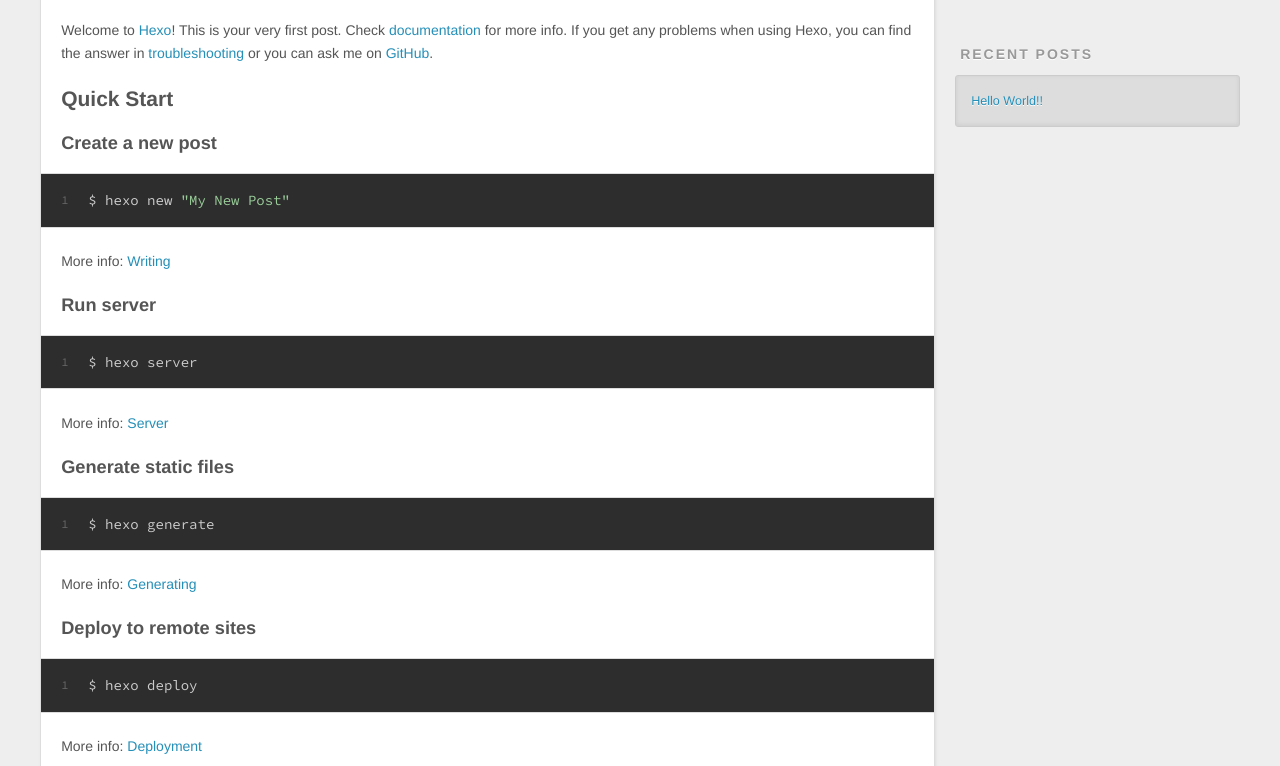
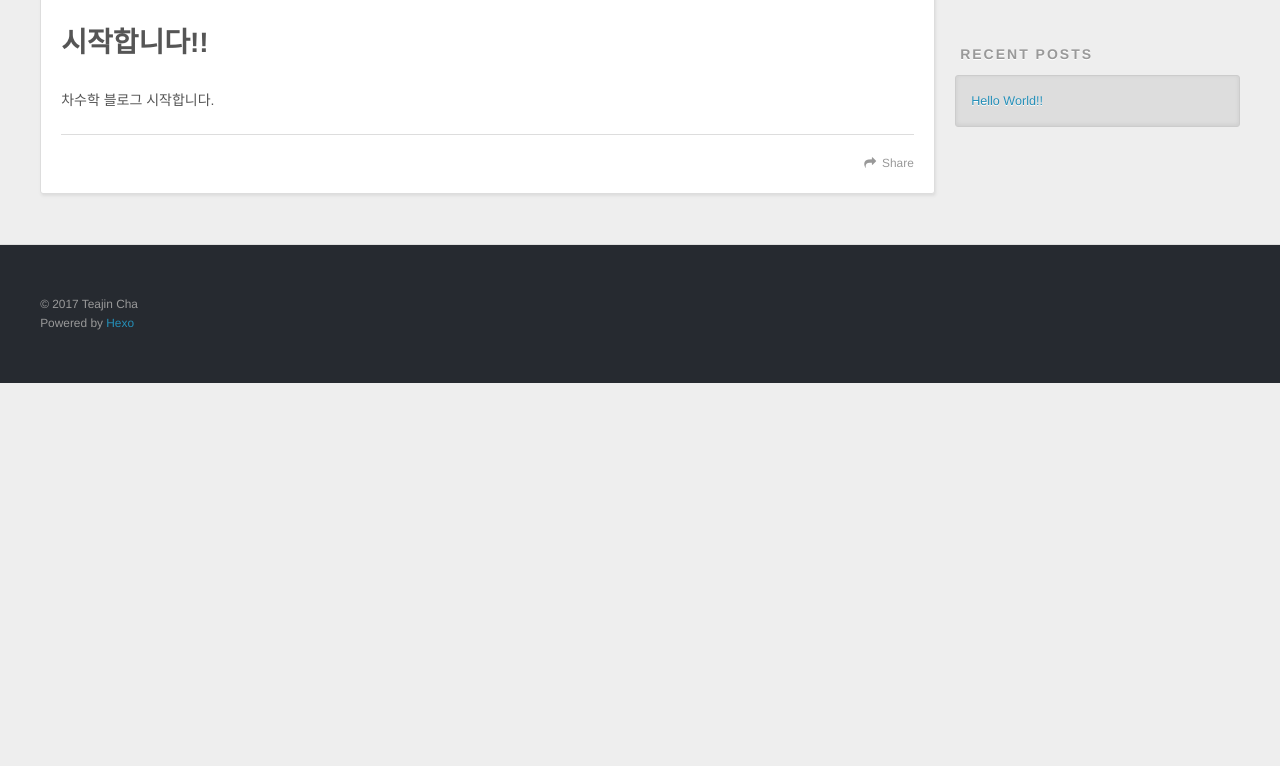
Before and after one commit to chacha86/chacha86.github.io, a plain HTML site: page 2017/03/02/hello-world/index.html in a window 1280 px wide. Shown: the part 434-1200 px from the top of the page. After the commit the page ends 817 px from the top, so only its background shows below. Drawn offline with nearby package versions, Linux system fonts and the light colour scheme.

Commit message:
Site updated: 2017-03-03 00:07:08

```diff
--- a/2017/03/02/hello-world/index.html
+++ b/2017/03/02/hello-world/index.html
@@ -5,19 +5,16 @@
 
   <title>Hello World!! | 차수학</title>
   <meta name="viewport" content="width=device-width, initial-scale=1, maximum-scale=1">
-  <meta name="description" content="Welcome to Hexo! This is your very first post. Check documentation for more info. If you get any problems when using Hexo, you can find the answer in troubleshooting or you can ask me on GitHub.
-Quick">
+  <meta name="description" content="시작합니다!!차수학 블로그 시작합니다.">
 <meta property="og:type" content="article">
 <meta property="og:title" content="Hello World!!">
 <meta property="og:url" content="http://chacha86.github.io/2017/03/02/hello-world/index.html">
 <meta property="og:site_name" content="차수학">
-<meta property="og:description" content="Welcome to Hexo! This is your very first post. Check documentation for more info. If you get any problems when using Hexo, you can find the answer in troubleshooting or you can ask me on GitHub.
-Quick">
-<meta property="og:updated_time" content="2017-03-02T14:56:22.549Z">
+<meta property="og:description" content="시작합니다!!차수학 블로그 시작합니다.">
+<meta property="og:updated_time" content="2017-03-02T15:06:42.185Z">
 <meta name="twitter:card" content="summary">
 <meta name="twitter:title" content="Hello World!!">
-<meta name="twitter:description" content="Welcome to Hexo! This is your very first post. Check documentation for more info. If you get any problems when using Hexo, you can find the answer in troubleshooting or you can ask me on GitHub.
-Quick">
+<meta name="twitter:description" content="시작합니다!!차수학 블로그 시작합니다.">
 
     <link rel="alternate" href="/atom.xml" title="차수학" type="application/atom+xml">
 
@@ -88,20 +85,12 @@ Quick">
 
     <div class="article-entry" itemprop="articleBody">
 
-        <p>Welcome to <a href="https://hexo.io/" target="_blank" rel="external">Hexo</a>! This is your very first post. Check <a href="https://hexo.io/docs/" target="_blank" rel="external">documentation</a> for more info. If you get any problems when using Hexo, you can find the answer in <a href="https://hexo.io/docs/troubleshooting.html" target="_blank" rel="external">troubleshooting</a> or you can ask me on <a href="https://github.com/hexojs/hexo/issues" target="_blank" rel="external">GitHub</a>.</p>
-<h2 id="Quick-Start"><a href="#Quick-Start" class="headerlink" title="Quick Start"></a>Quick Start</h2><h3 id="Create-a-new-post"><a href="#Create-a-new-post" class="headerlink" title="Create a new post"></a>Create a new post</h3><figure class="highlight bash"><table><tr><td class="gutter"><pre><div class="line">1</div></pre></td><td class="code"><pre><div class="line">$ hexo new <span class="string">"My New Post"</span></div></pre></td></tr></table></figure>
-<p>More info: <a href="https://hexo.io/docs/writing.html" target="_blank" rel="external">Writing</a></p>
-<h3 id="Run-server"><a href="#Run-server" class="headerlink" title="Run server"></a>Run server</h3><figure class="highlight bash"><table><tr><td class="gutter"><pre><div class="line">1</div></pre></td><td class="code"><pre><div class="line">$ hexo server</div></pre></td></tr></table></figure>
-<p>More info: <a href="https://hexo.io/docs/server.html" target="_blank" rel="external">Server</a></p>
-<h3 id="Generate-static-files"><a href="#Generate-static-files" class="headerlink" title="Generate static files"></a>Generate static files</h3><figure class="highlight bash"><table><tr><td class="gutter"><pre><div class="line">1</div></pre></td><td class="code"><pre><div class="line">$ hexo generate</div></pre></td></tr></table></figure>
-<p>More info: <a href="https://hexo.io/docs/generating.html" target="_blank" rel="external">Generating</a></p>
-<h3 id="Deploy-to-remote-sites"><a href="#Deploy-to-remote-sites" class="headerlink" title="Deploy to remote sites"></a>Deploy to remote sites</h3><figure class="highlight bash"><table><tr><td class="gutter"><pre><div class="line">1</div></pre></td><td class="code"><pre><div class="line">$ hexo deploy</div></pre></td></tr></table></figure>
-<p>More info: <a href="https://hexo.io/docs/deployment.html" target="_blank" rel="external">Deployment</a></p>
+        <h1 id="시작합니다"><a href="#시작합니다" class="headerlink" title="시작합니다!!"></a>시작합니다!!</h1><p>차수학 블로그 시작합니다.</p>
 
 
     </div>
     <footer class="article-footer">
-      <a data-url="http://chacha86.github.io/2017/03/02/hello-world/" data-id="cizsiiqx4000048n9goljndmk" class="article-share-link">Share</a>
+      <a data-url="http://chacha86.github.io/2017/03/02/hello-world/" data-id="cizsiyd5p000014n98gsu6ee6" class="article-share-link">Share</a>
 
 
     </footer>
```
Also changed, not shown: index.html (+2 -10 lines).
